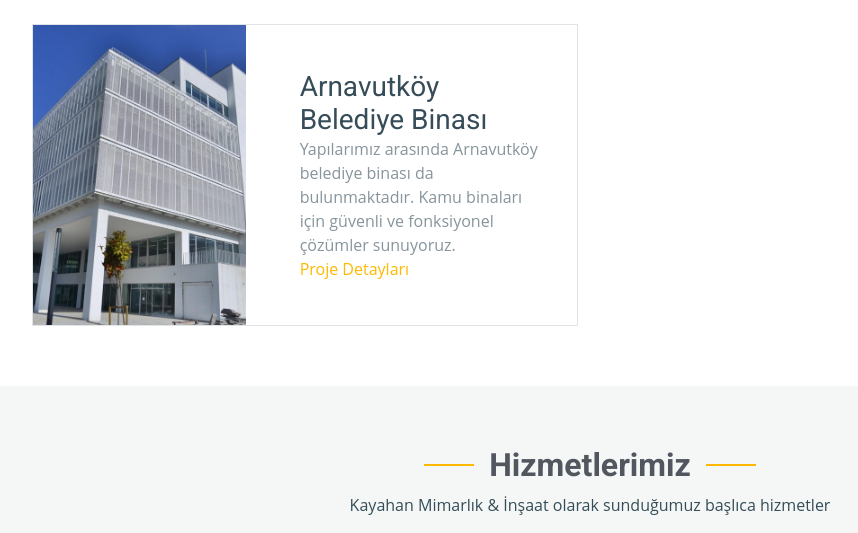
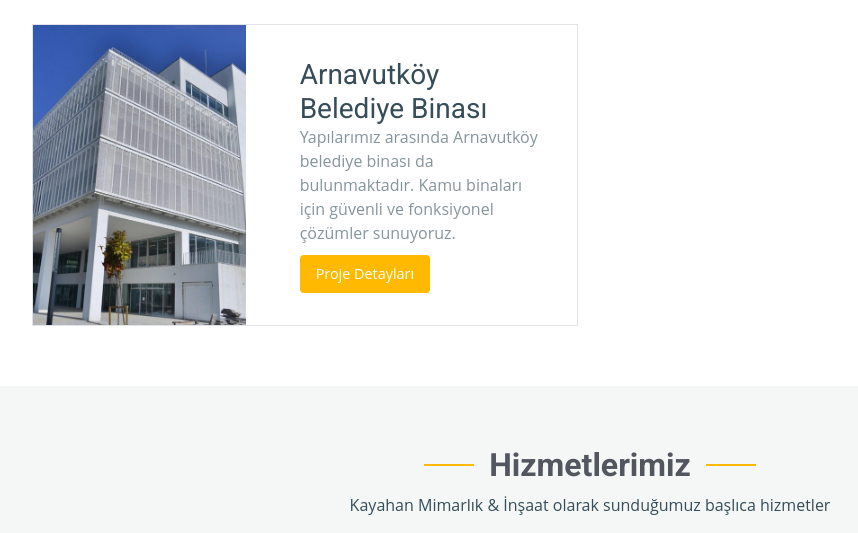
Before and after one commit to feritya/Kayahan_website, a Django app: page / in a window 1280 px wide. Shown: the part 1618-2151 px from the top of the page, without its empty margins (50-908 px from the left). Run offline with Django 5.2, Linux system fonts and the light colour scheme; some libraries are stand-ins or nearby versions.

Commit message:
Add button styles and card hover effects
Added styles for button and card hover effects.

```diff
--- a/kayahan_site/static/css/main.css
+++ b/kayahan_site/static/css/main.css
@@ -2897,3 +2897,32 @@
   object-fit: cover; /* Resmi orantılı keserek doldurur */
   display: block;
 }
+.btn-details {
+  display: inline-block;
+  padding: 8px 16px;
+  background-color: #feb900;
+  color: white;
+  text-decoration: none;
+  border-radius: 4px;
+  font-size: 0.9rem;
+  margin-top: 10px;
+  transition: background-color 0.3s;
+}
+
+.btn-details:hover {
+  background-color: #feb900;
+  color: white;
+}
+
+.card-bg a {
+  display: block;
+  height: 100%;
+}
+
+.card-bg img {
+  transition: transform 0.3s;
+}
+
+.card-bg:hover img {
+  transform: scale(1.05);
+}
```
